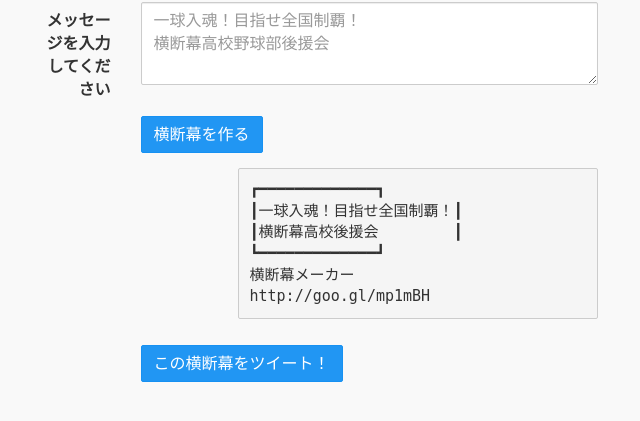
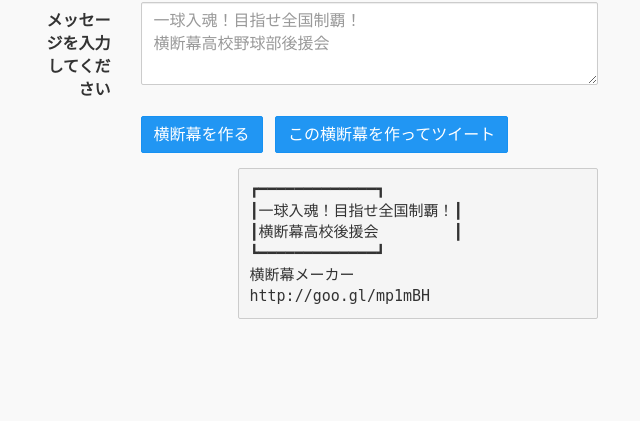
Before and after one commit to ko31/oudanmaku_maker, a plain HTML site: page index.html in a window 1280 px wide. Shown: the part 149-570 px from the top of the page, without its empty margins (27-667 px from the left). Drawn offline with nearby package versions, Linux system fonts and the light colour scheme.

Commit message:
ボタンレイアウト変更

```diff
--- a/index.html
+++ b/index.html
@@ -54,6 +54,8 @@
               <div class="form-group">
                 <div class="col-lg-10 col-lg-offset-2">
                   <button type="button" class="btn btn-primary" onClick="create()">横断幕を作る</button>
+                  &nbsp;
+                  <button type="button" class="btn btn-primary" onClick="create2tweet()">この横断幕を作ってツイート</button>
                 </div>
               </div>
 
@@ -65,12 +67,6 @@
 ┗━━━━━━━━━━━━━┛
 横断幕メーカー
 http://goo.gl/mp1mBH</pre>
-                </div>
-              </div>
-
-              <div class="form-group">
-                <div class="col-lg-10 col-lg-offset-2">
-                  <button type="button" class="btn btn-primary" onClick="tweet()">この横断幕をツイート！</button>
                 </div>
               </div>
 
--- a/js/oudanmaku.js
+++ b/js/oudanmaku.js
@@ -2,11 +2,6 @@ function create(){
     var oudanmaku;
     var max_length = 0;
     var message = document.getElementById('message').value;
-    if (!message) {
-        alert('メッセージを入力してください');
-        document.getElementById('message').focus();
-        return;
-    }
     messages = message.split("\n");
     for (i=0; i<messages.length; i++) {
         if (messages[i].length > max_length) {
@@ -45,3 +40,8 @@ function tweet(){
     var url = 'https://twitter.com/intent/tweet?text=' + encodeURI(tweet) + '&source=webclient'
     document.location = url;
 }
+
+function create2tweet(){
+    create();
+    tweet();
+}
```
